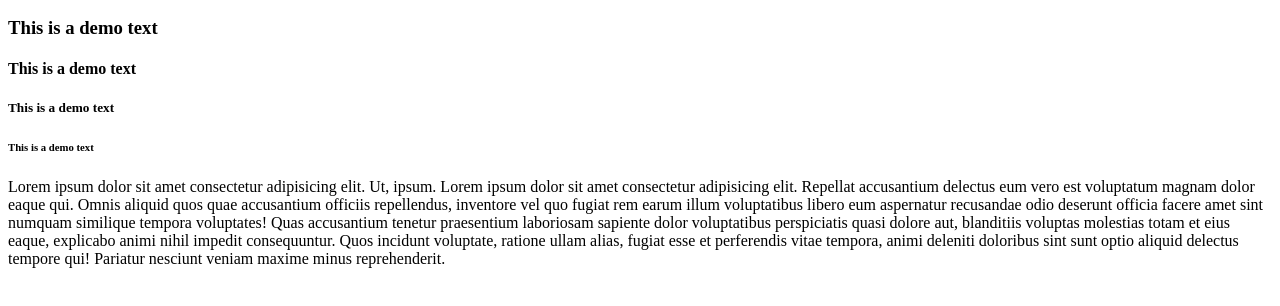
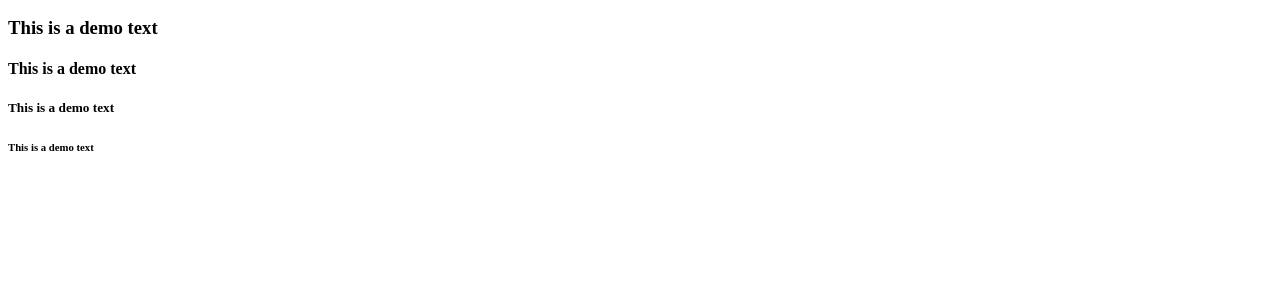
Before and after one commit to Harshit1Deep/resume, a plain HTML site: page index.html in a window 1280 px wide. Shown: the part 110-416 px from the top of the page. Drawn offline with Linux system fonts and the light colour scheme.

Commit message:
Update index.html

```diff
--- a/index.html
+++ b/index.html
@@ -15,6 +15,5 @@
     <h5>This is a demo text</h5>
     <h6>This is a demo text</h6>
 
-    <p>Lorem ipsum dolor sit amet consectetur adipisicing elit. Ut, ipsum. Lorem ipsum dolor sit amet consectetur adipisicing elit. Repellat accusantium delectus eum vero est voluptatum magnam dolor eaque qui. Omnis aliquid quos quae accusantium officiis repellendus, inventore vel quo fugiat rem earum illum voluptatibus libero eum aspernatur recusandae odio deserunt officia facere amet sint numquam similique tempora voluptates! Quas accusantium tenetur praesentium laboriosam sapiente dolor voluptatibus perspiciatis quasi dolore aut, blanditiis voluptas molestias totam et eius eaque, explicabo animi nihil impedit consequuntur. Quos incidunt voluptate, ratione ullam alias, fugiat esse et perferendis vitae tempora, animi deleniti doloribus sint sunt optio aliquid delectus tempore qui! Pariatur nesciunt veniam maxime minus reprehenderit.</p>
 </body>
 </html>
```
